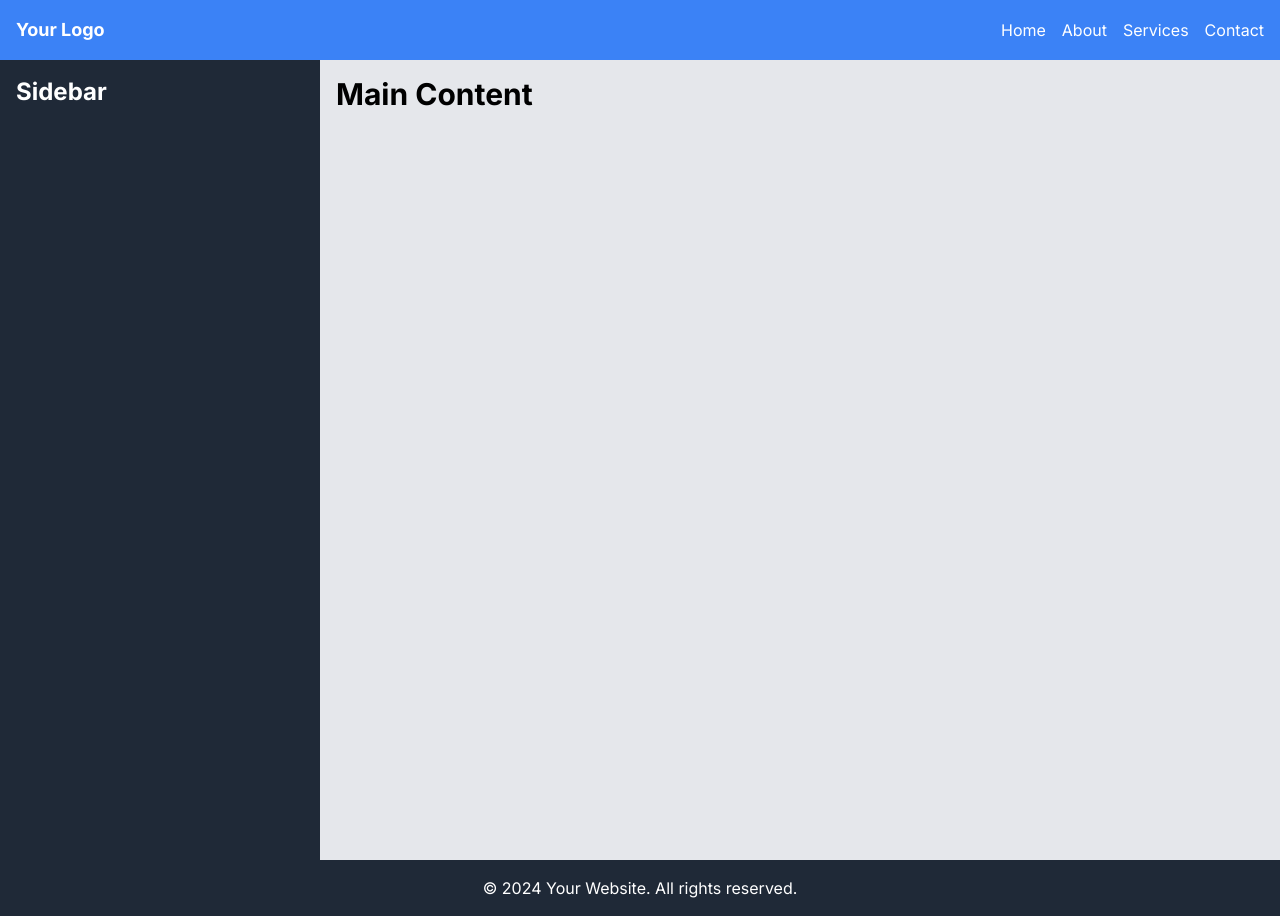
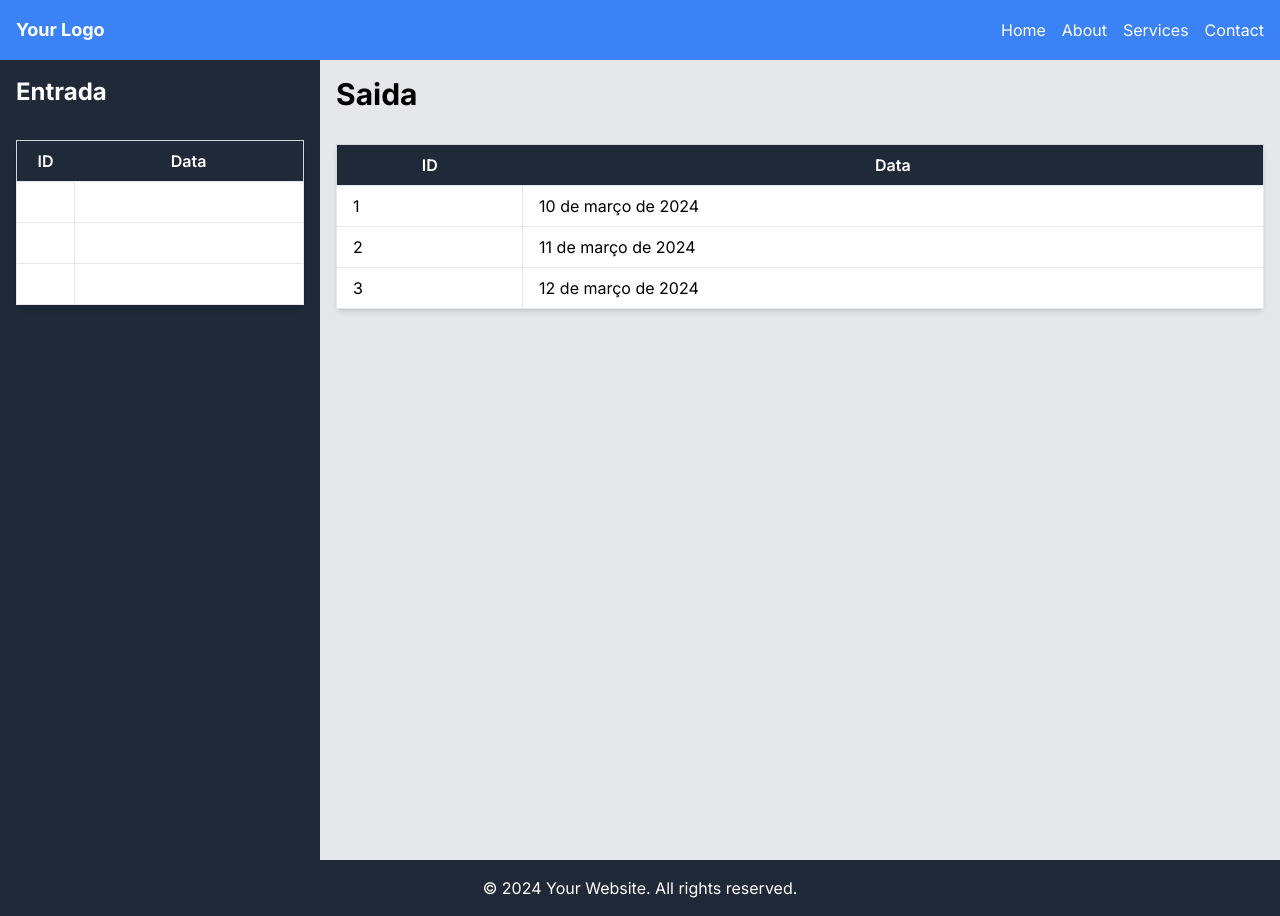
Before and after one commit to maikonweber/lading-page-run, a Next.js app: page / in a window 1280 px wide. Built offline with nearby package versions, Linux system fonts and the light colour scheme; no server answers.

Commit message:
Add Table

```diff
--- a/src/components/ContainerMain/index.js
+++ b/src/components/ContainerMain/index.js
@@ -1,15 +1,19 @@
+import Table from "../Table";
+
 const ContainerMain = () => {
-    return <div class="flex h-screen bg-gray-200">
+  return <div className="flex h-screen bg-gray-200">
 
-    <aside class="w-1/4 bg-gray-800 text-white p-4">
-      <h2 class="text-2xl font-bold mb-4">Sidebar</h2>
-
+    <aside className="w-1/4 bg-gray-800 text-white p-4">
+      <h2 className="text-2xl font-bold mb-4"> Entrada </h2>
+      <Table />
     </aside>
 
 
-    <main class="flex-1 p-4 overflow-hidden">
-      <h1 class="text-3xl font-bold mb-4">Main Content</h1>
-
+    <main className="flex-1 p-4 overflow-hidden">
+      <h1 className="text-3xl font-bold mb-4"> Saida </h1>
+      <>
+        <Table />
+      </>
     </main>
   </div>
 }
--- a/src/components/Footer/index.js
+++ b/src/components/Footer/index.js
@@ -1,5 +1,5 @@
 const Footer = () => {
-    return <footer class="bg-gray-800 text-white p-4 text-center">
+  return <footer className="bg-gray-800 text-white p-4 text-center">
     &copy; 2024 Your Website. All rights reserved.
   </footer>
 }
--- a/src/components/Header/index.js
+++ b/src/components/Header/index.js
@@ -1,12 +1,12 @@
 const Header = () => {
-    return <header class="bg-blue-500 p-4">
-    <div class="container mx-auto flex justify-between items-center">
-      <div class="text-white font-bold text-lg">Your Logo</div>
-      <nav class="space-x-4">
-        <a href="#" class="text-white">Home</a>
-        <a href="#" class="text-white">About</a>
-        <a href="#" class="text-white">Services</a>
-        <a href="#" class="text-white">Contact</a>
+  return <header className="bg-blue-500 p-4">
+    <div className="container mx-auto flex justify-between items-center">
+      <div className="text-white font-bold text-lg">Your Logo</div>
+      <nav className="space-x-4">
+        <a href="#" className="text-white">Home</a>
+        <a href="#" className="text-white">About</a>
+        <a href="#" className="text-white">Services</a>
+        <a href="#" className="text-white">Contact</a>
       </nav>
     </div>
   </header>
--- /dev/null
+++ b/src/components/Table/index.js
@@ -0,0 +1,59 @@
+'use client'
+
+import React, { useEffect, useState } from 'react';
+
+const Table = () => {
+
+
+    const [data, setData] = useState([{ id: 1, date: '2024-03-10T12:30:00' },
+    { id: 2, date: '2024-03-11T15:45:00' },
+    { id: 3, date: '2024-03-12T09:00:00' },]);
+
+    useEffect(() => {
+        // Fetch data from your API endpoint
+        const fetchData = async () => {
+            try {
+                const response = await fetch('YOUR_API_ENDPOINT');
+                const jsonData = await response.json();
+
+
+                // setData(simulatedData);
+
+            } catch (error) {
+                console.error('Error fetching data:', error);
+            }
+        };
+
+        fetchData();
+    }, []);
+
+    return (
+        <div className="container mx-auto mt-8">
+            <table className="min-w-full bg-white border border-gray-300 shadow-md rounded">
+                <thead>
+                    <tr>
+                        <th className="py-2 px-4 bg-gray-800 text-white font-semibold border-b">ID</th>
+                        <th className="py-2 px-4 bg-gray-800 text-white font-semibold border-b">Data</th>
+                    </tr>
+                </thead>
+                <tbody>
+                    {data.map((item) => (
+                        <tr key={item.id}>
+                            <td className="py-2 px-4 border">{item.id}</td>
+                            <td className="py-2 px-4 border">{formatDate(item.date)}</td>
+                        </tr>
+                    ))}
+                </tbody>
+            </table>
+        </div>
+    );
+
+}
+
+const formatDate = (dateString) => {
+    const options = { year: 'numeric', month: 'long', day: 'numeric' };
+    const formattedDate = new Date(dateString).toLocaleDateString('pt-BR', options);
+    return formattedDate;
+};
+
+export default Table;
```
